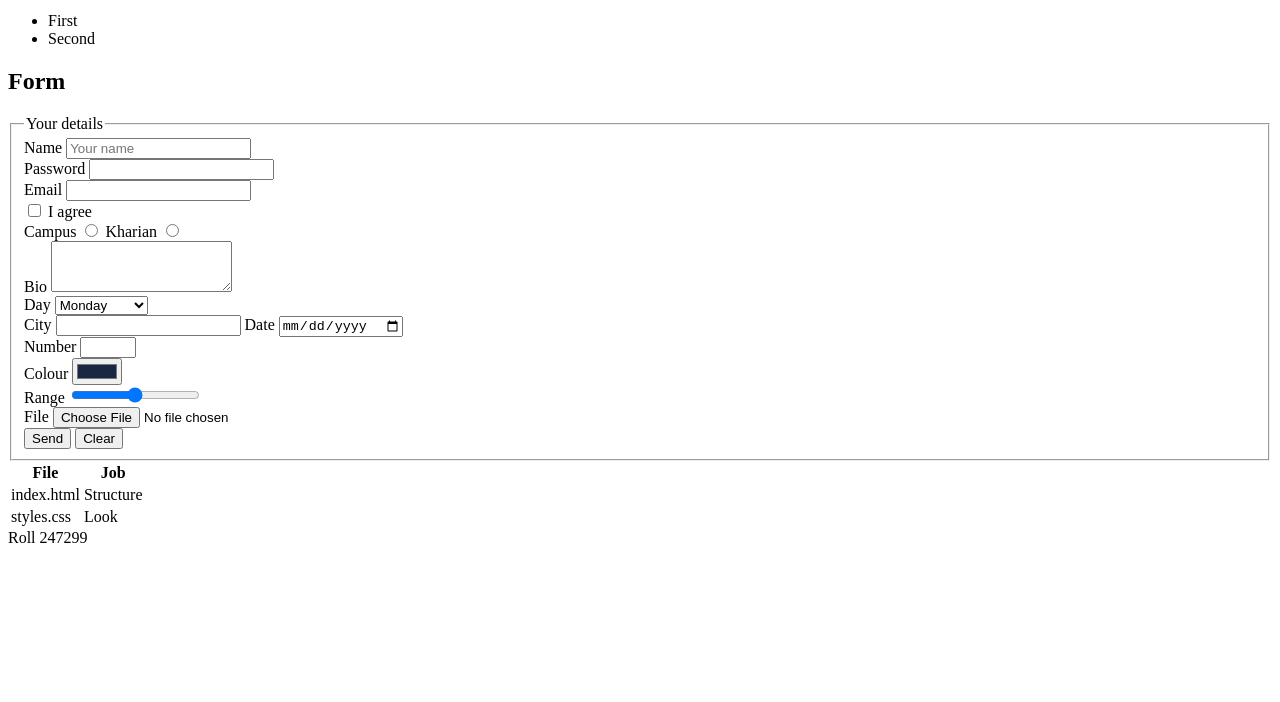
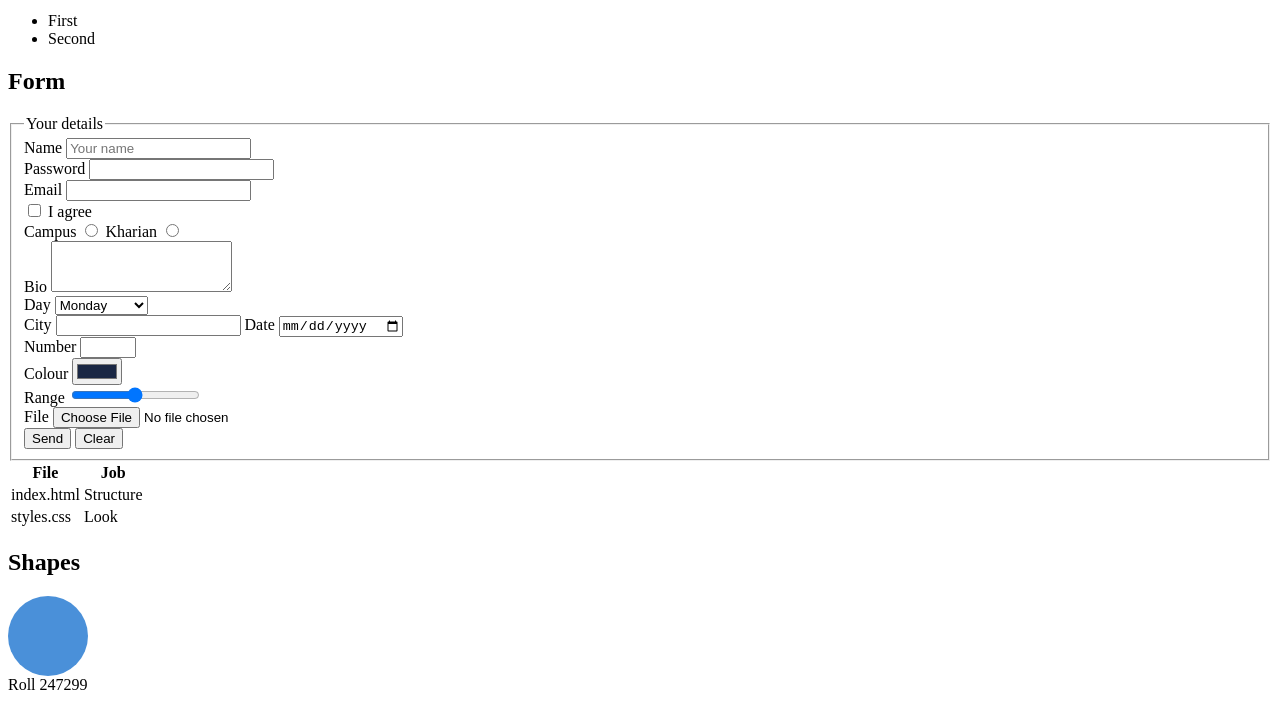
Before and after one commit to SheemaAziz/F24a-247299-lab1, a plain HTML site: page index.html in a window 1280 px wide. Shown: the part 205-907 px from the top of the page. Before the commit the page ends 800 px from the top, so only its background shows below. Drawn offline with Linux system fonts and the light colour scheme.

Commit message:
Task 7 — Circle

```diff
--- a/index.html
+++ b/index.html
@@ -4,6 +4,7 @@
 <head>
     <meta charset="UTF-8">
     <meta name="viewport" content="width=device-width, initial-scale=1">
+    <link rel="stylesheet" href="styles.css">
     <title>247299 Lab 1</title>
 </head>
 
@@ -148,6 +149,8 @@
     </section>
 
     <section id="three">
+       <h2>Shapes</h2>
+       <div class="circle"></div>
     </section>
 
     <footer id="contact">
--- /dev/null
+++ b/styles.css
@@ -0,0 +1,6 @@
+.circle {
+    width: 80px;
+    height: 80px;
+    border-radius: 50%;
+    background: #4a90d9;
+}
```
